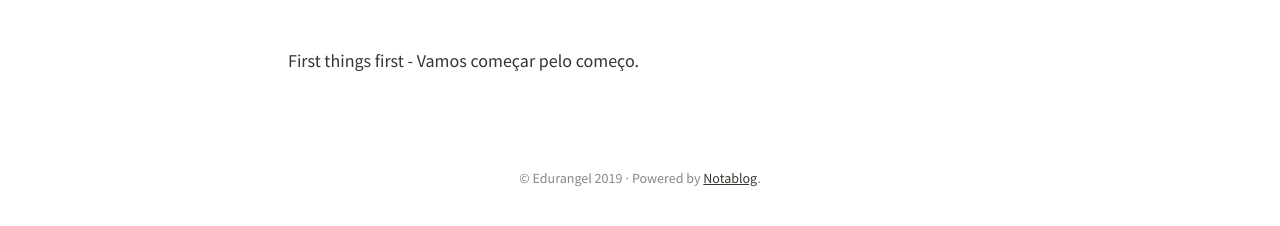
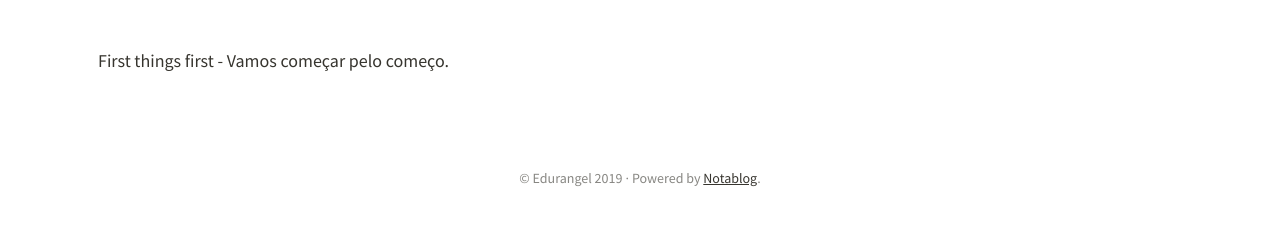
Before and after one commit to hmedurangel/notablog-starter, a website: page public/welcome.html in a window 1280 px wide. Shown: the part 516-742 px from the top of the page. Drawn offline with nearby package versions, Linux system fonts and the light colour scheme.

Commit message:
Add files via upload

```diff
--- a/public/welcome.html
+++ b/public/welcome.html
@@ -67,7 +67,7 @@
         </div>
 
   </header>
-      <article id="https://www.notion.so/695682bde97f4b7393834dab8d9a6da6" class="PageRoot"><div id="https://www.notion.so/344dfbd935e04f2a97d5bd7dafab191e" class="ColorfulBlock ColorfulBlock--ColorDefault Text"><p class="Text__Content"><span class="SemanticStringArray"><span class="SemanticString">First things first - Vamos começar pelo começo.</span></span></p></div></article>
+      <article id="https://www.notion.so/695682bde97f4b7393834dab8d9a6da6" class="PageRoot PageRoot--FullWidth"><div id="https://www.notion.so/344dfbd935e04f2a97d5bd7dafab191e" class="ColorfulBlock ColorfulBlock--ColorDefault Text"><p class="Text__Content"><span class="SemanticStringArray"><span class="SemanticString">First things first - Vamos começar pelo começo.</span></span></p></div></article>
   <footer class="Footer">
         <div>&copy; Edurangel 2019</div>
         <div>&centerdot;</div>
```
